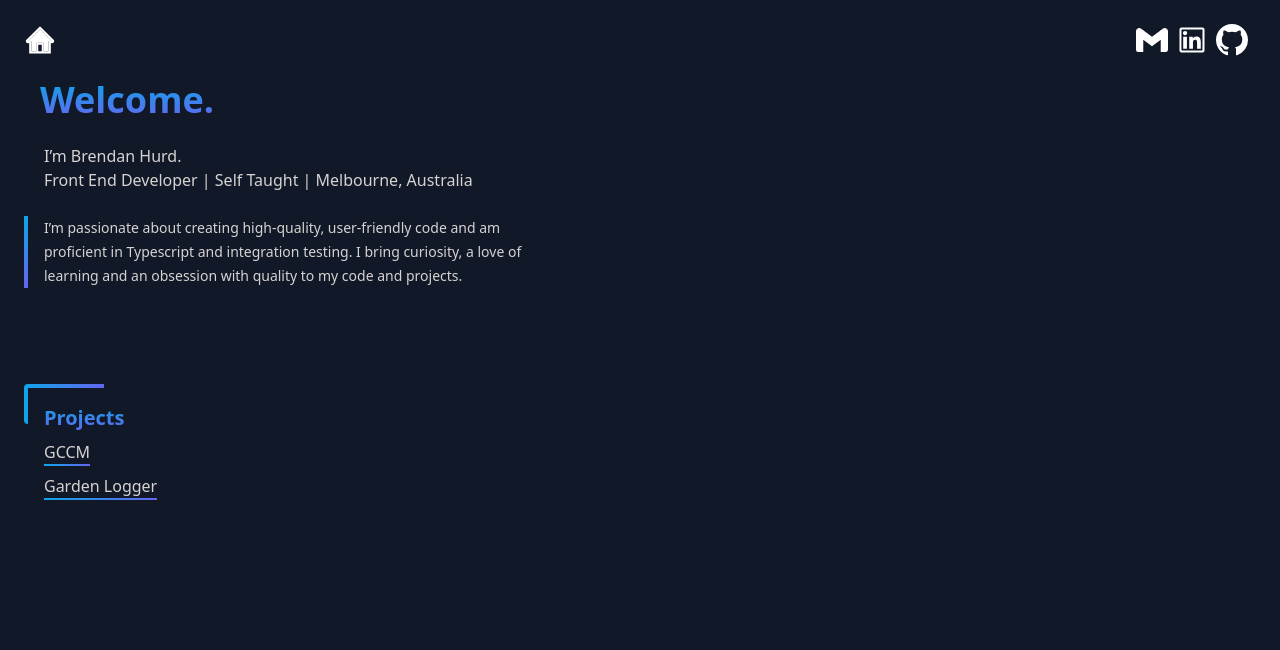
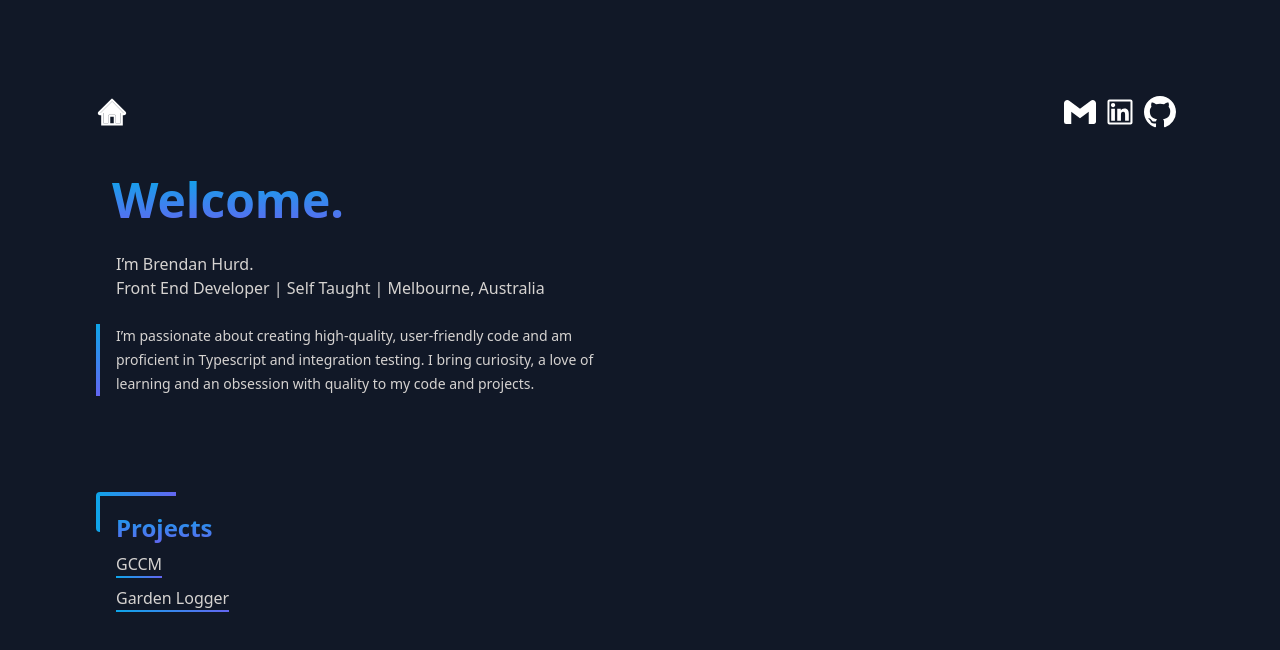
Before and after one commit to Uken81/portfolio, a React (Vite) app: page / in a window 1280 px wide. Shown: the top 650 px of the page. Built offline with nearby package versions, Linux system fonts and the light colour scheme.

Commit message:
Add breakpoint style changes for small and medium screens. Reapply hover events for links in small and larger screens.

```diff
--- a/src/App.tsx
+++ b/src/App.tsx
@@ -10,7 +10,7 @@ function App() {
   const [selectedProject, setSelectedProject] = useState<ProjectName>('welcome');
 
   return (
-    <div className="min-h-screen bg-gray-900 p-6 text-stone-300">
+    <div className="min-h-screen bg-gray-900 p-6 text-stone-300 sm:p-12 md:p-24">
       <Header setSelectedProject={setSelectedProject} />
       <Demo selectedProject={selectedProject} />
       <MainMessage selectedProject={selectedProject} />
--- a/src/components/Demo.tsx
+++ b/src/components/Demo.tsx
@@ -21,7 +21,7 @@ export const Demo: React.FC<{
   }, [selectedProject]);
 
   return image !== '' ? (
-    <div className="flex flex-col items-center px-6 pb-6">
+    <div className="flex flex-col items-center px-6 pb-6 md:px-12 md:pb-12">
       {/* <div className="transform transition-transform duration-500 hover:scale-150 "> */}
       <div>
         <AiOutlineClose
--- a/src/components/Header.tsx
+++ b/src/components/Header.tsx
@@ -7,25 +7,33 @@ import { ProjectName } from './common/projectsList';
 export const Header: React.FC<{
   setSelectedProject: React.Dispatch<React.SetStateAction<ProjectName>>;
 }> = ({ setSelectedProject }) => (
-  <div className="mb-6 flex justify-between">
+  <div className="mb-6 flex justify-between md:mb-12">
     <AiTwotoneHome
       size={'2em'}
       onClick={() => setSelectedProject('welcome')}
-      className="cursor-pointer"
+      className="cursor-pointer duration-300 sm:hover:scale-110"
       color="white"
     />
     <div className="flex ">
       <a href="mailto:brendanhurd@gmail.com" target="_blank" rel="noopener noreferrer">
-        <SiGmail size={'2em'} color={'white'} className="mr-2" />
+        <SiGmail size={'2em'} color={'white'} className="mr-2 duration-300 sm:hover:scale-110" />
       </a>
       <a
         href="https://www.linkedin.com/in/brendan-hurd-36b211259/"
         target="_blank"
         rel="noopener noreferrer">
-        <AiOutlineLinkedin size={'2em'} className="mr-2" color={'white'} />
+        <AiOutlineLinkedin
+          size={'2em'}
+          className="mr-2 duration-300 sm:hover:scale-110"
+          color={'white'}
+        />
       </a>
       <a href="https://github.com/Uken81" target="_blank" rel="noopener noreferrer">
-        <GoMarkGithub size={'2em'} className="mr-2" color={'white'} />
+        <GoMarkGithub
+          size={'2em'}
+          className="mr-2 duration-300 sm:hover:scale-110"
+          color={'white'}
+        />
       </a>
     </div>
   </div>
--- a/src/components/MainMessage/MainMessage.tsx
+++ b/src/components/MainMessage/MainMessage.tsx
@@ -7,7 +7,8 @@ const gradientBottom = 'bg-gradient-to-b from-sky-500 to-indigo-500 hover:bg-gra
 
 const Title: React.FC<{ title: string; subtitle?: string }> = ({ title, subtitle }) => (
   <div className="mb-6 flex cursor-default flex-col">
-    <h1 className={`${gradientBottom} ml-4 bg-clip-text text-4xl font-extrabold text-transparent`}>
+    <h1
+      className={`${gradientBottom} ml-4 bg-clip-text pb-1 text-4xl font-extrabold text-transparent sm:text-5xl`}>
       {title}
     </h1>
     {subtitle && <h2 className="mt-6 ml-5" dangerouslySetInnerHTML={{ __html: subtitle }}></h2>}
@@ -17,7 +18,7 @@ const Title: React.FC<{ title: string; subtitle?: string }> = ({ title, subtitle
 const Link: React.FC<{ linkText: string; linkRef: string }> = ({ linkText, linkRef }) => (
   <div className="mb-0.5 bg-gray-900">
     <a href={linkRef} target="_blank" rel="noopener noreferrer">
-      <span className="pb-1">{linkText}</span>
+      <span className="pb-1 hover:text-white">{linkText}</span>
     </a>
   </div>
 );
--- a/src/components/Projects.tsx
+++ b/src/components/Projects.tsx
@@ -11,7 +11,7 @@ const Project: React.FC<{
   <div className={`max-w-fit ${gradientRight}`}>
     <p
       onClick={handleClick}
-      className="mb-0.5 cursor-pointer whitespace-nowrap bg-gray-900 pt-2 duration-300">
+      className="mb-0.5 cursor-pointer whitespace-nowrap bg-gray-900 pt-2 duration-300 hover:tracking-wider hover:text-white">
       {title}
     </p>
   </div>
@@ -27,7 +27,7 @@ export const Projects: React.FC<{
       <div className={`flex h-10 w-20 rounded-l ${gradientRight} pl-1 pt-1`}>
         <div className="flex flex-col  bg-gray-900 pl-4 pt-4">
           <h1
-            className={`cursor-default ${gradientBottom} bg-clip-text text-xl font-extrabold text-transparent`}>
+            className={`cursor-default ${gradientBottom} bg-clip-text text-xl font-extrabold text-transparent sm:text-2xl`}>
             Projects
           </h1>
           {projectList.map((project) => (
```
